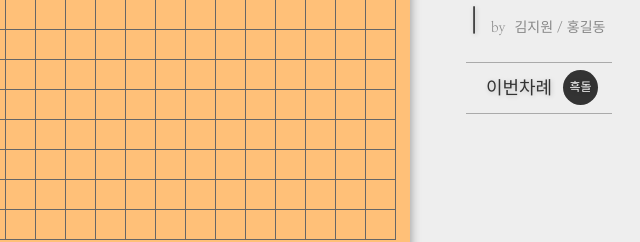
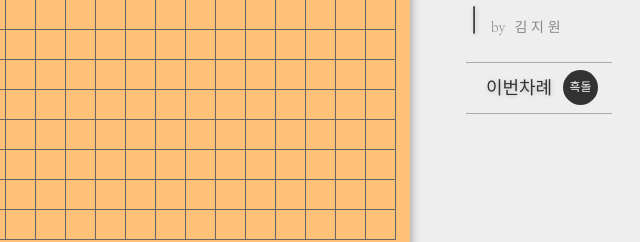
Before and after one commit to jiwonkirn/-omok, a plain HTML site: page index.html in a window 1280 px wide. Shown: the part 324-566 px from the top of the page, 340-980 px from the left. Drawn offline with Linux system fonts and the light colour scheme.

Commit message:
만든이 수정

```diff
--- a/index.html
+++ b/index.html
@@ -756,7 +756,7 @@
                 <span>판</span><br>
                 <span>|</span>
                 <span class="small-text">by</span>
-                <span class="small-text">김지원 / 홍길동</span>
+                <span class="small-text">김 지 원</span>
             </h1>
 
             <!-- 플레이어 턴 -->
```
